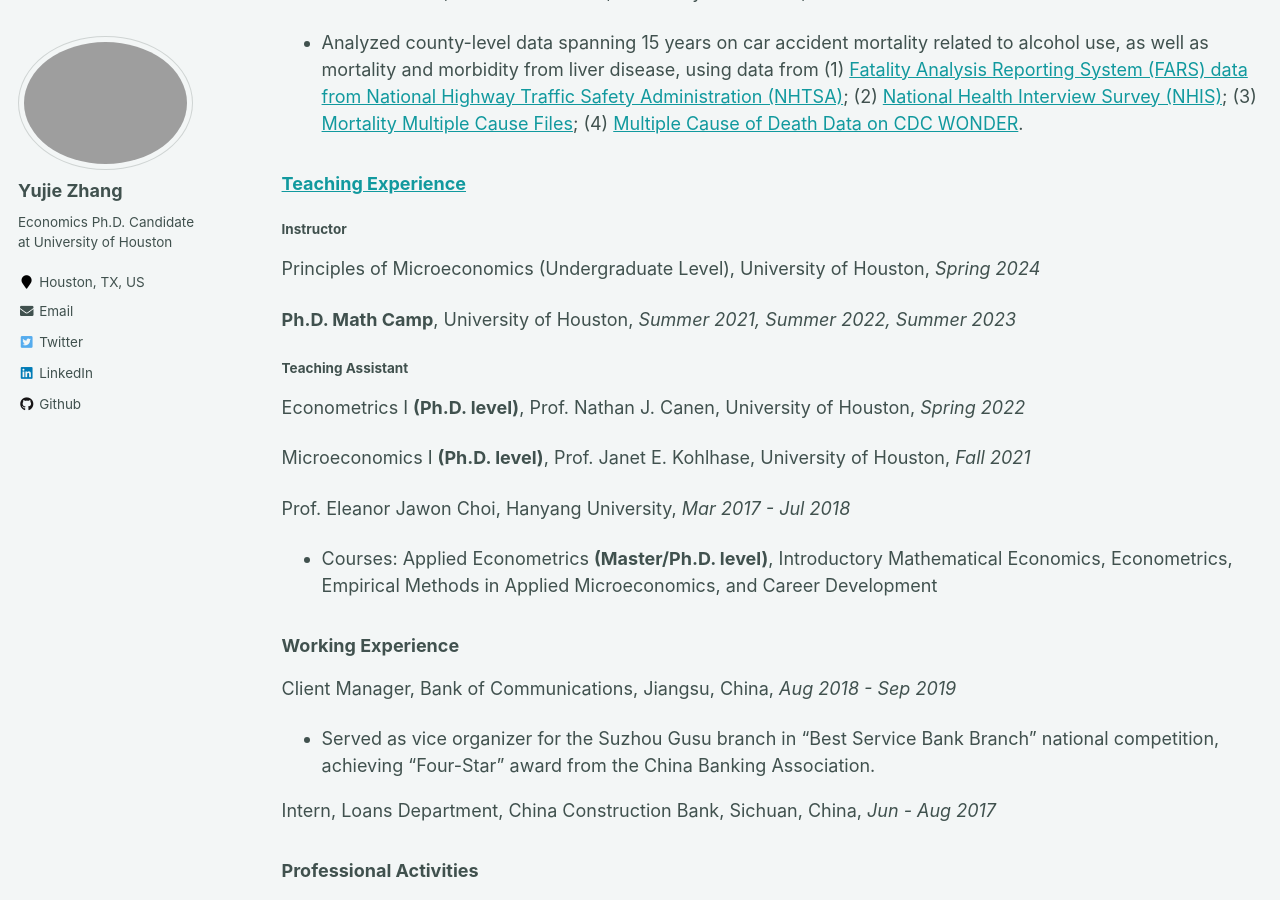
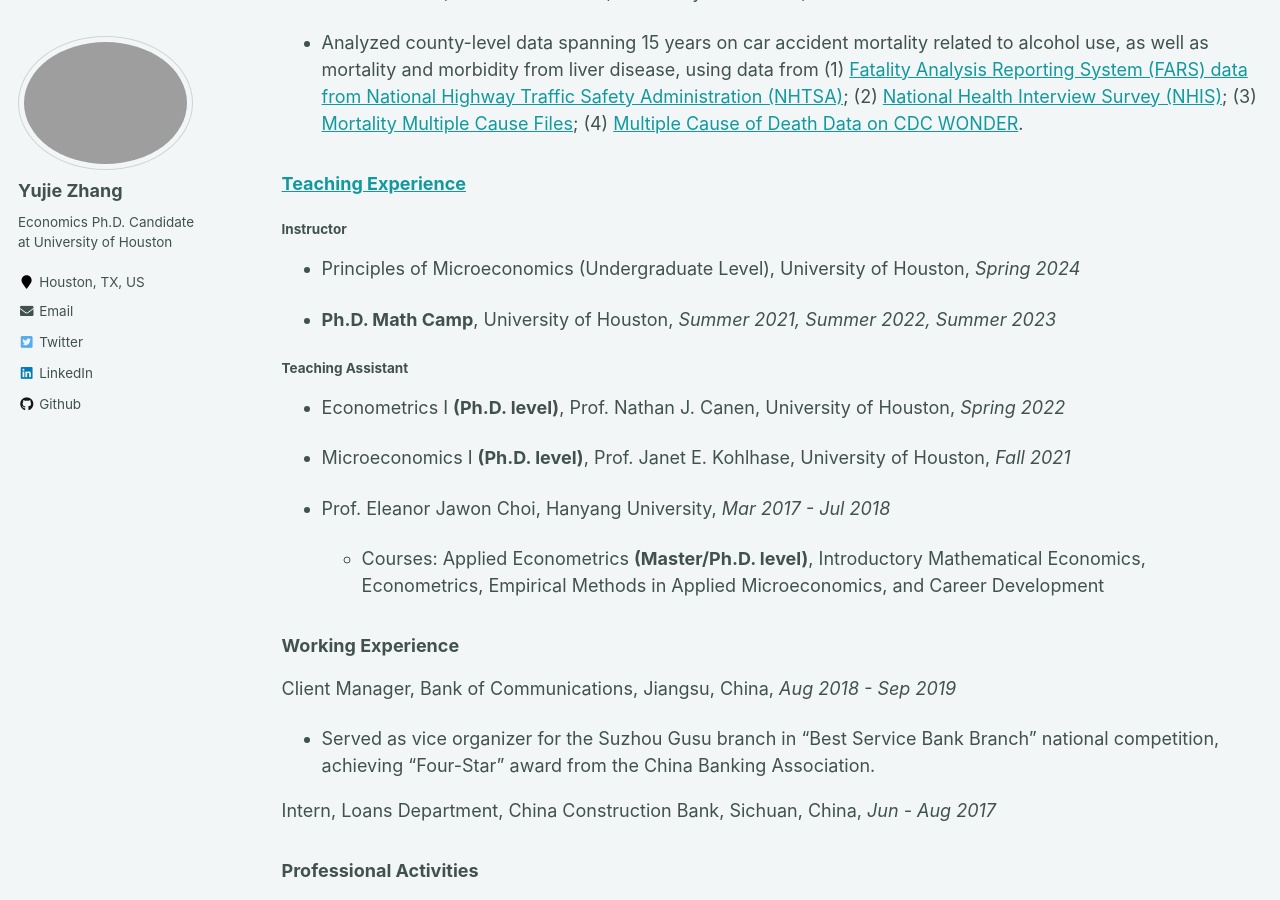
Before and after one commit to yujiezhangecon/yujiezhangecon.github.io, a Jekyll site: the page built from _pages/cv.md, in a window 1280 px wide and 900 px high, scrolled down 1138 px. Built offline with Jekyll 4.4.1, drawn with Linux system fonts in a browser that asks for light colours.

Commit message:
Update cv.md

```diff
--- a/_pages/cv.md
+++ b/_pages/cv.md
@@ -69,18 +69,18 @@ Research Assistant, Prof. Yuyu Chen, Peking University, *Nov - Dec 2020*
 
 #### Instructor
 
-Principles of Microeconomics (Undergraduate Level), University of Houston, *Spring 2024*
+- Principles of Microeconomics (Undergraduate Level), University of Houston, *Spring 2024*
 
-**Ph.D. Math Camp**, University of Houston, *Summer 2021, Summer 2022, Summer 2023*
+- **Ph.D. Math Camp**, University of Houston, *Summer 2021, Summer 2022, Summer 2023*
 
 #### Teaching Assistant
 
-Econometrics I **(Ph.D. level)**, Prof. Nathan J. Canen, University of Houston, *Spring 2022*
+- Econometrics I **(Ph.D. level)**, Prof. Nathan J. Canen, University of Houston, *Spring 2022*
 
-Microeconomics I **(Ph.D. level)**, Prof. Janet E. Kohlhase, University of Houston, *Fall 2021*
+- Microeconomics I **(Ph.D. level)**, Prof. Janet E. Kohlhase, University of Houston, *Fall 2021*
 
-Prof. Eleanor Jawon Choi, Hanyang University, *Mar 2017 - Jul 2018*
-- Courses: Applied Econometrics **(Master/Ph.D. level)**, Introductory Mathematical Economics, Econometrics, Empirical Methods in Applied Microeconomics, and Career Development
+- Prof. Eleanor Jawon Choi, Hanyang University, *Mar 2017 - Jul 2018*
+  - Courses: Applied Econometrics **(Master/Ph.D. level)**, Introductory Mathematical Economics, Econometrics, Empirical Methods in Applied Microeconomics, and Career Development
 
 ### Working Experience
 
```
